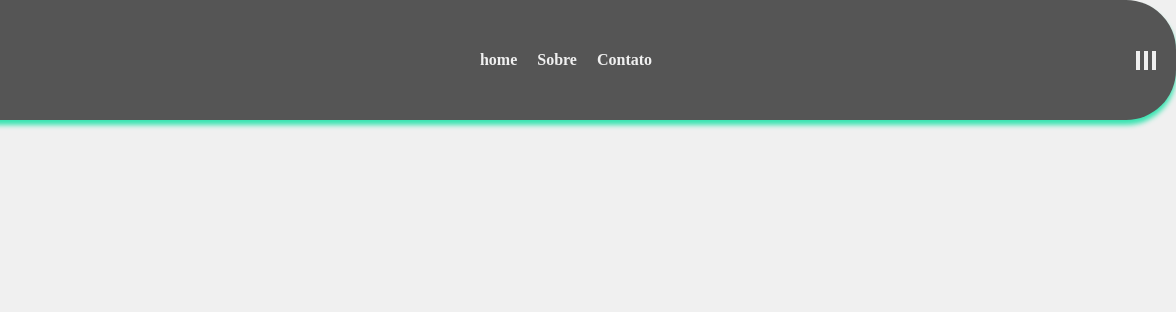
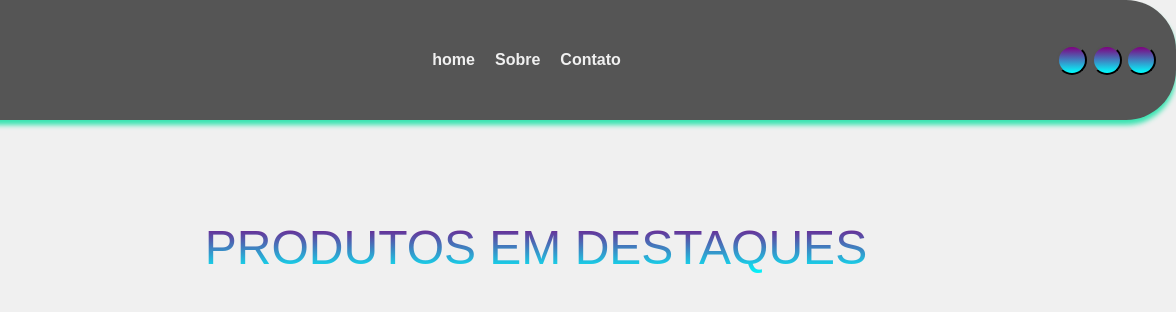
Before and after one commit to Organizacao-testante/Teste-repo, a plain HTML site: page index.html in a window 1280 px wide. Shown: the full height of the page, 104-1280 px from the left. Drawn offline with Linux system fonts and the light colour scheme.

Commit message:
style: estilizando o efeito texto

```diff
--- a/index.html
+++ b/index.html
@@ -23,7 +23,9 @@
             <input type="button" class="cor" onclick="trocar('#fbff24')">
         </div>
     </header>
-
+    <main>
+        <p id="texto">Produtos em Destaques</p>
+    </main>
     <!--JS EXTERNO-->
     <script src="./src/js/script.js"></script>
 </body>
--- a/src/css/estilo.css
+++ b/src/css/estilo.css
@@ -3,7 +3,7 @@
     --color2:#333;
     --color3:#555;
     --color4:#3ae4b1;
-    --colorlinear:linear-gradient(purple,aqua)
+    --colorlinear:linear-gradient(purple,aqua);
     --fontfamily:"Cascadia Code",sans-serif;
 }
 *{
@@ -43,3 +43,18 @@ header nav ul li a{
 header nav ul li a:hover{
     color:var(--color4);
 }
+.cor{
+    width:30px;
+    height:30px;
+    border-radius:50%;
+    background:var(--colorlinear);
+}
+#texto{
+    font-size:3rem;
+    text-align:center;
+    margin-top:100px;
+    text-transform:uppercase;
+    background:var(--colorlinear);
+    -webkit-text-fill-color:transparent;
+    background-clip:text
+}
```
